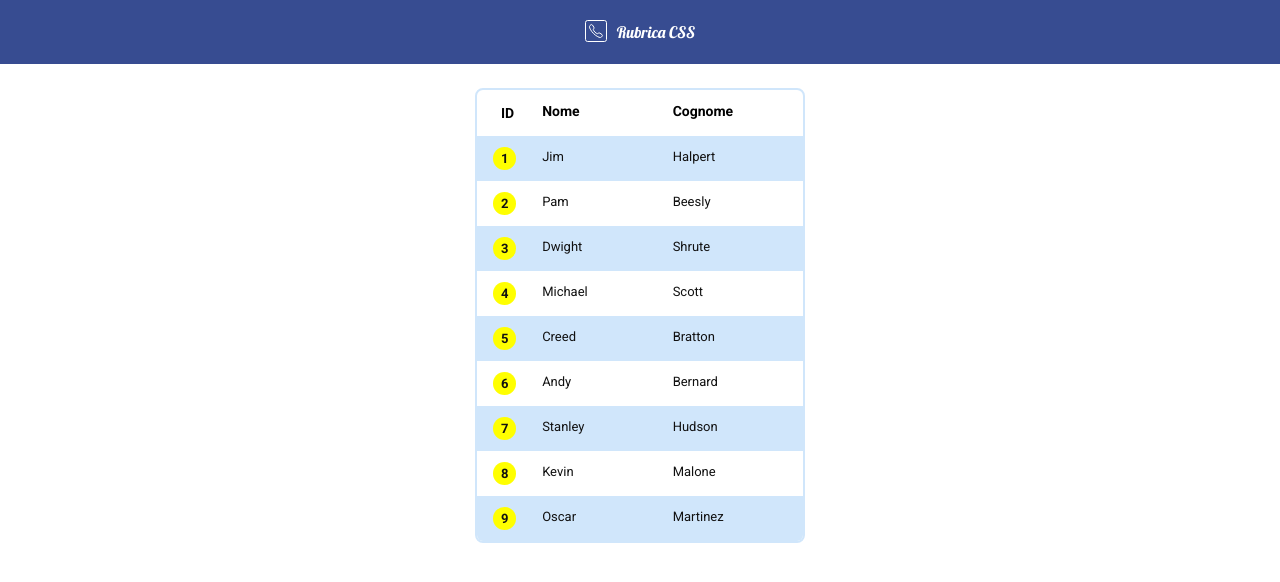
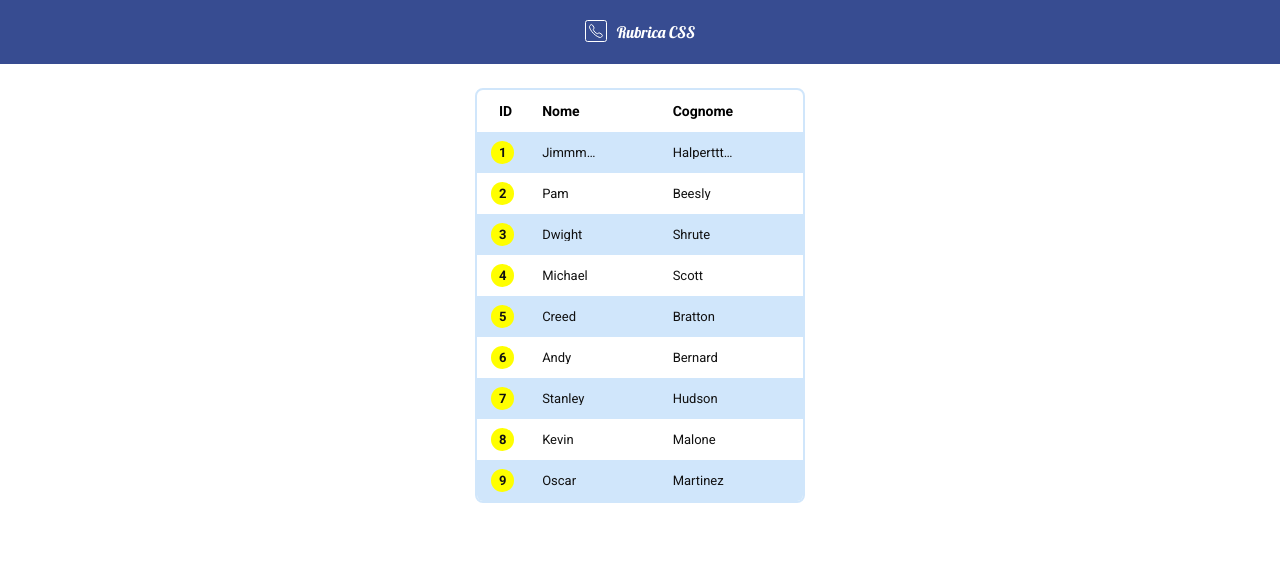
Before and after one commit to MattMgr/rubrica-HTML, a plain HTML site: page index.html in a window 1280 px wide. Drawn offline with nearby package versions, Linux system fonts and the light colour scheme.

Commit message:
overflow names

```diff
--- a/css/style.css
+++ b/css/style.css
@@ -12,6 +12,7 @@ body {
   font-family: "Roboto", sans-serif;
   line-height: 1;
   font-weight: 400;
+  font-size: 16px;
 }
 
 header {
@@ -75,7 +76,7 @@ main {
 
 .row {
   font-size: 1.3rem;
-  transition: 0.3s;
+  transition: all 0.3s;
 }
 
 .row:hover {
@@ -88,8 +89,8 @@ main {
 }
 
 .cell-id {
-  margin: 1.6rem 1.6rem;
-  font-weight: 600;
+  margin: 1.4rem 1.4rem;
+  font-weight: 700;
 }
 
 .id {
@@ -114,6 +115,11 @@ span {
 
 .long-text {
   text-overflow: ellipsis;
-  white-space: nowrap;
   overflow: hidden;
 }
+
+.row:hover .long-text {
+  text-overflow: unset;
+  overflow: unset;
+  word-wrap: break-word;
+}
--- a/index.html
+++ b/index.html
@@ -36,8 +36,8 @@
         <a class="link" href="/contacts/1-jim.html">
           <div class="row odd">
             <div class="cell-id highlight"><span>1</span></div>
-            <div class="cell long-text">Jim</div>
-            <div class="cell long-text">Halpert</div>
+            <div class="cell long-text">Jimmmmmmmmmmmmmmmmmmmmmmmm</div>
+            <div class="cell long-text">Halpertttttttttttttttttttttt</div>
           </div>
         </a>
 
```
